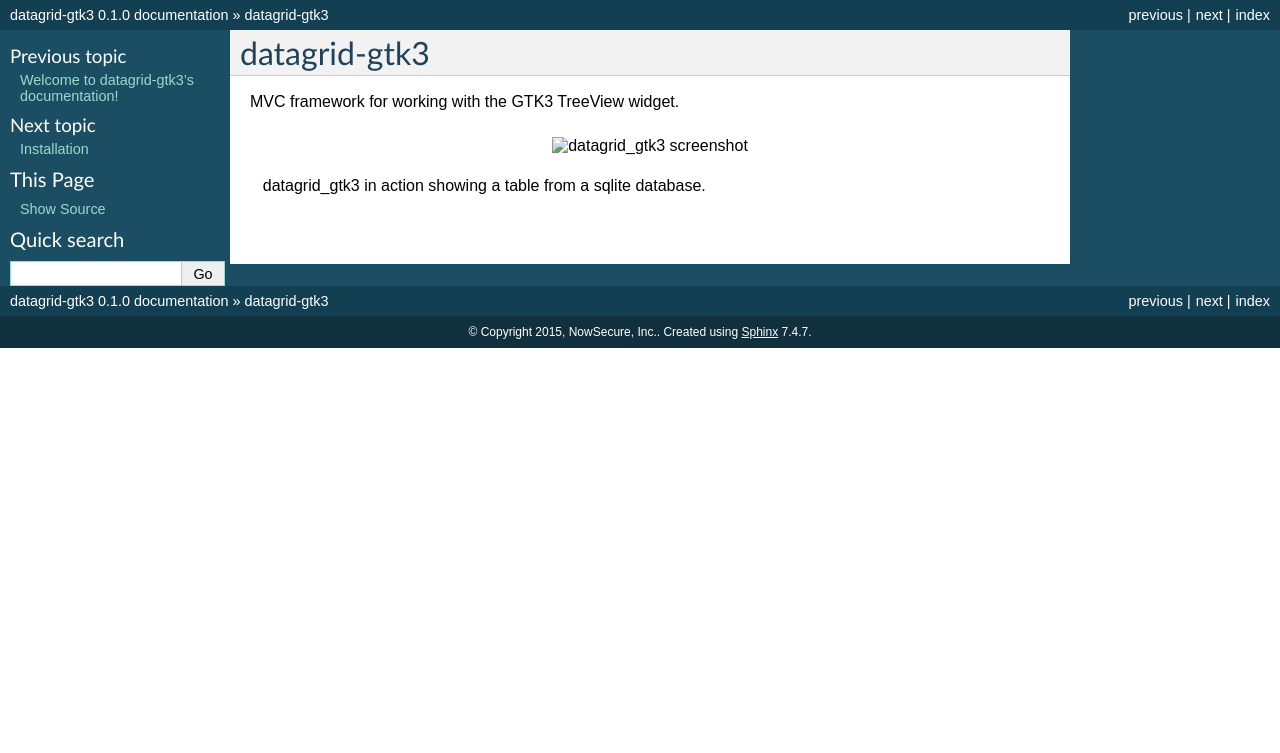
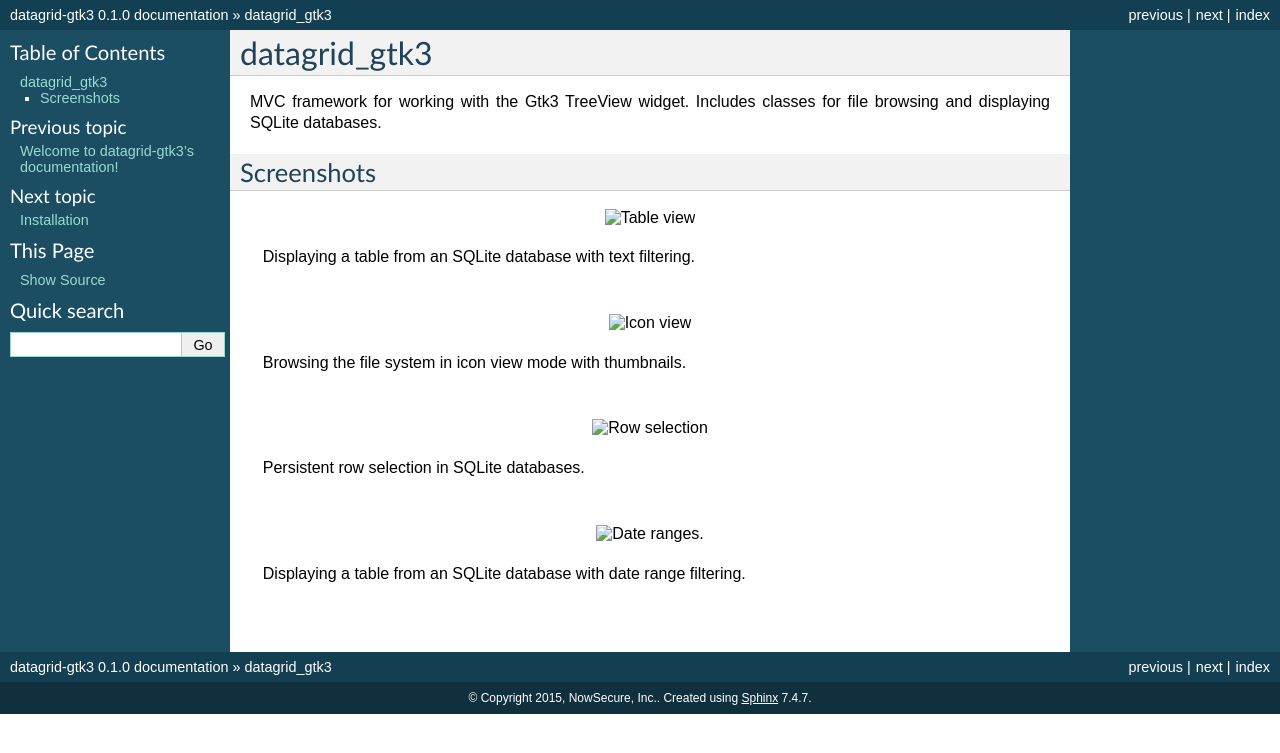
Before and after one commit to nowsecure/datagrid-gtk3, a Sphinx documentation site: the page built from docs/readme.rst, in a window 1280 px wide. Shown: the top 753 px of the page. Built offline with Sphinx 7.4.7, drawn with Linux system fonts in a browser that asks for light colours; pages that are not in the unit, such as notebooks, are missing from menus.

Commit message:
Update usage and screenshots.

```diff
--- a/README.rst
+++ b/README.rst
@@ -1,11 +1,29 @@
 =============
-datagrid-gtk3
+datagrid_gtk3
 =============
 
-MVC framework for working with the GTK3 TreeView widget.
+MVC framework for working with the Gtk3 TreeView widget.
+Includes classes for file browsing and displaying SQLite databases.
 
+Screenshots
+===========
 
-.. figure:: docs/datagrid_gtk3_example.png
-    :alt: datagrid_gtk3 screenshot
+.. figure:: docs/screenshots/table_view.png
+    :alt: Table view
 
-    datagrid_gtk3 in action showing a table from a sqlite database.
+    Displaying a table from an SQLite database with text filtering.
+
+.. figure:: docs/screenshots/icon_view.png
+    :alt: Icon view
+
+    Browsing the file system in icon view mode with thumbnails.
+
+.. figure:: docs/screenshots/row_selection.png
+    :alt: Row selection
+
+    Persistent row selection in SQLite databases.
+
+.. figure:: docs/screenshots/date_ranges.png
+    :alt: Date ranges.
+
+    Displaying a table from an SQLite database with date range filtering.
--- a/setup.py
+++ b/setup.py
@@ -88,7 +88,7 @@ setup(
     install_requires=requirements,
     dependency_links=dependency_links,
     zip_safe=False,
-    keywords='mvc sqlite gtk grid',
+    keywords='mvc sqlite gtk gtk3 grid',
     classifiers=[
         'Natural Language :: English',
         "Programming Language :: Python :: 2",
```
Also changed, not shown: docs/usage.rst (+8 -14 lines), docs/datagrid_gtk3_example.png (deleted), docs/screenshots/date_ranges.png (added), docs/screenshots/icon_view.png (added), docs/screenshots/row_selection.png (added), docs/screenshots/table_view.png (added).
